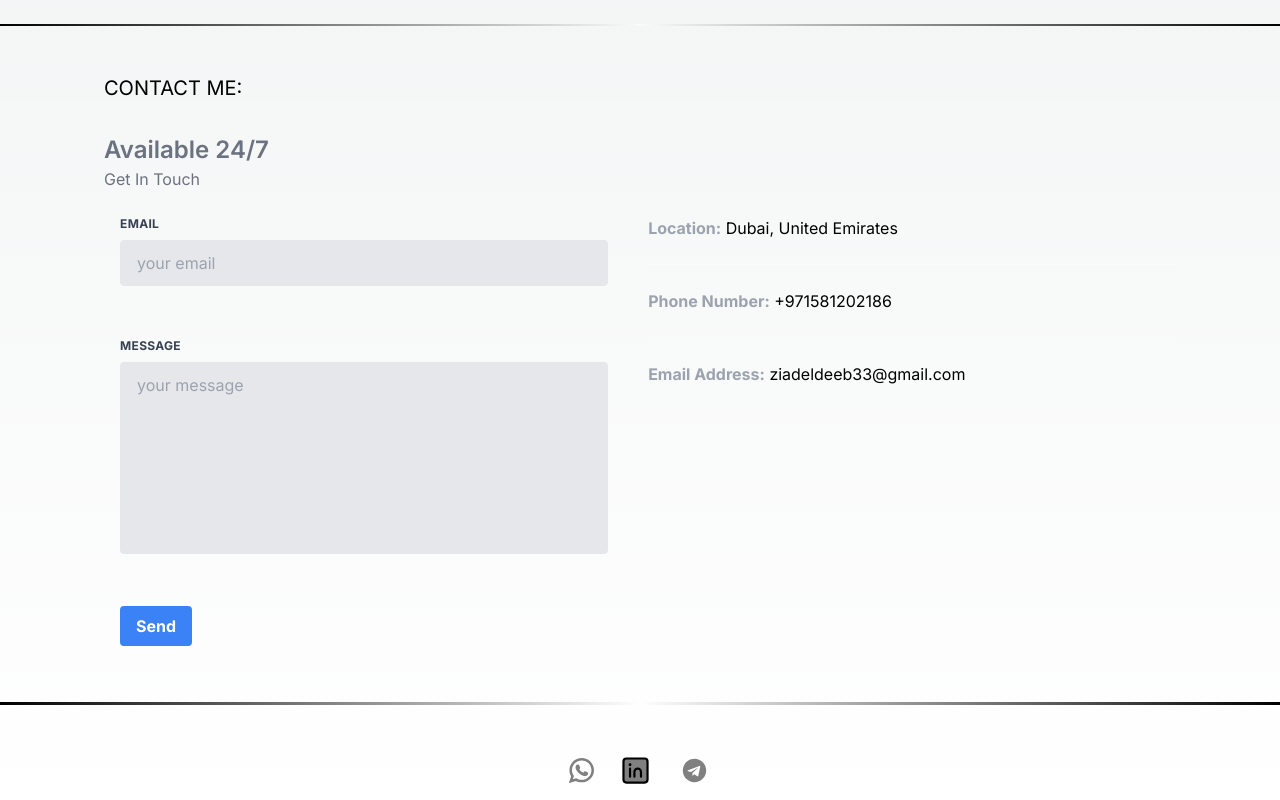
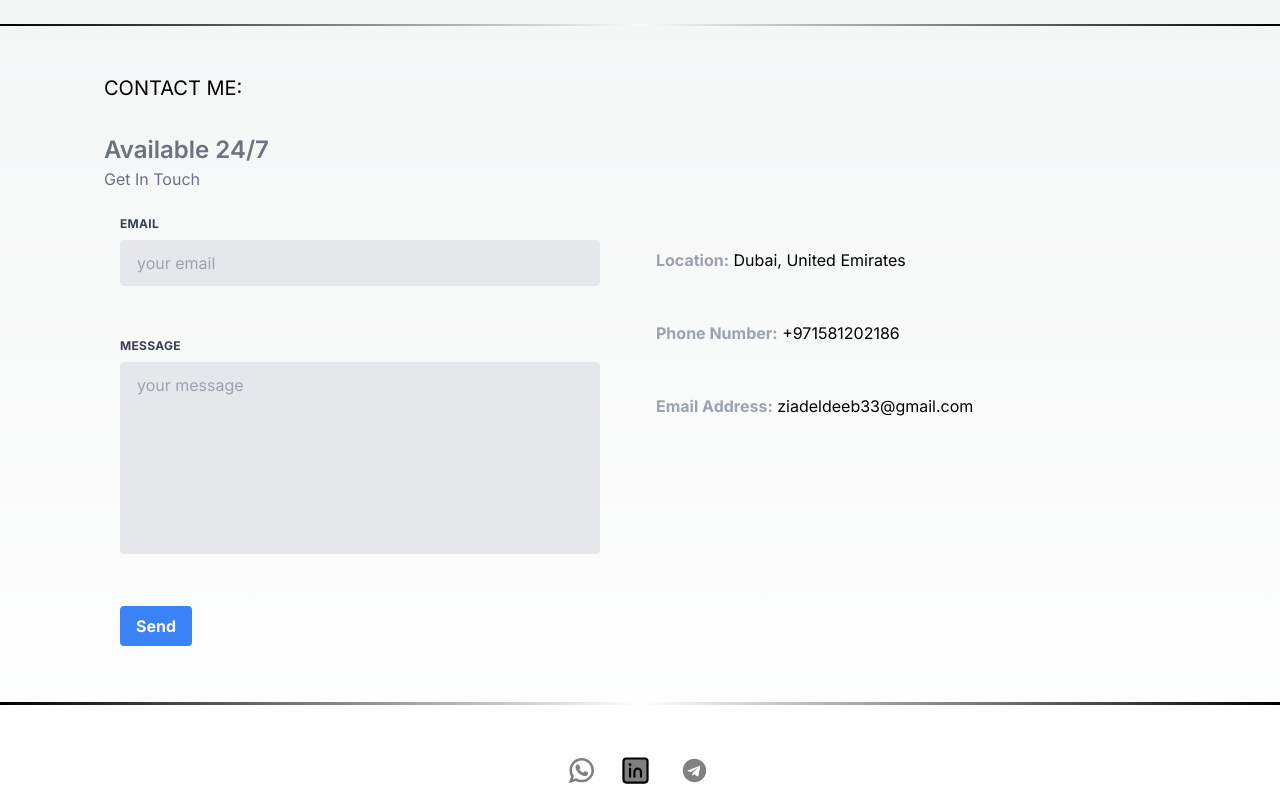
Before and after one commit to zeyad-belal/eldeep, a Next.js app: page / in a window 1280 px wide. Shown: the part 2221-3021 px from the top of the page. Built offline with nearby package versions, Linux system fonts and the light colour scheme.

Commit message:
more styles

```diff
--- a/components/contact.jsx
+++ b/components/contact.jsx
@@ -58,7 +58,7 @@ export default function Contact() {
               </div>
             </form>
           </div>
-          <div className="w-full">
+          <div className="w-full px-12 md:px-4 mt-8 ms:mt-0 ">
             <div className="flex flex-col text-left">
 
               <div className="flex flex-col gap-6 ">
```
